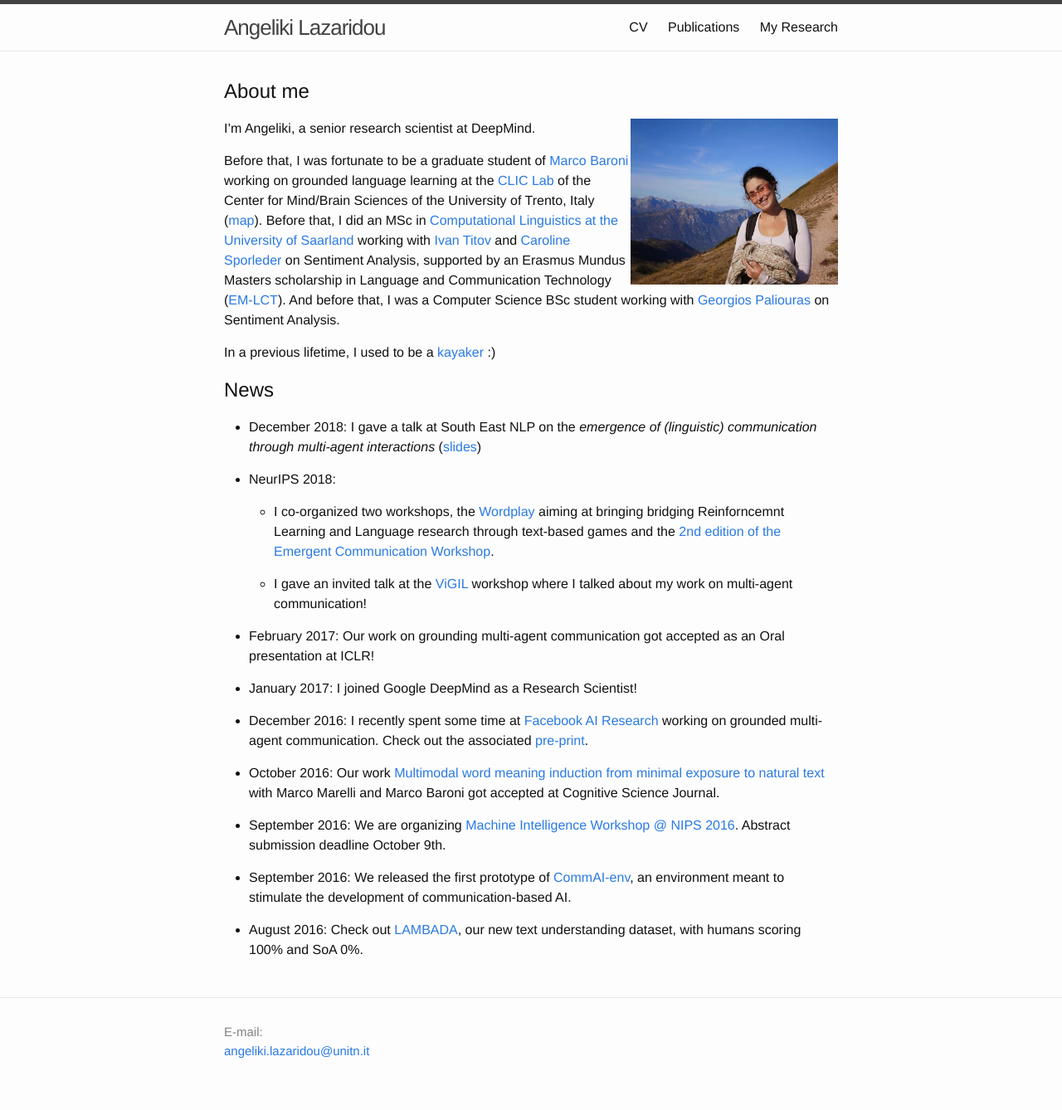
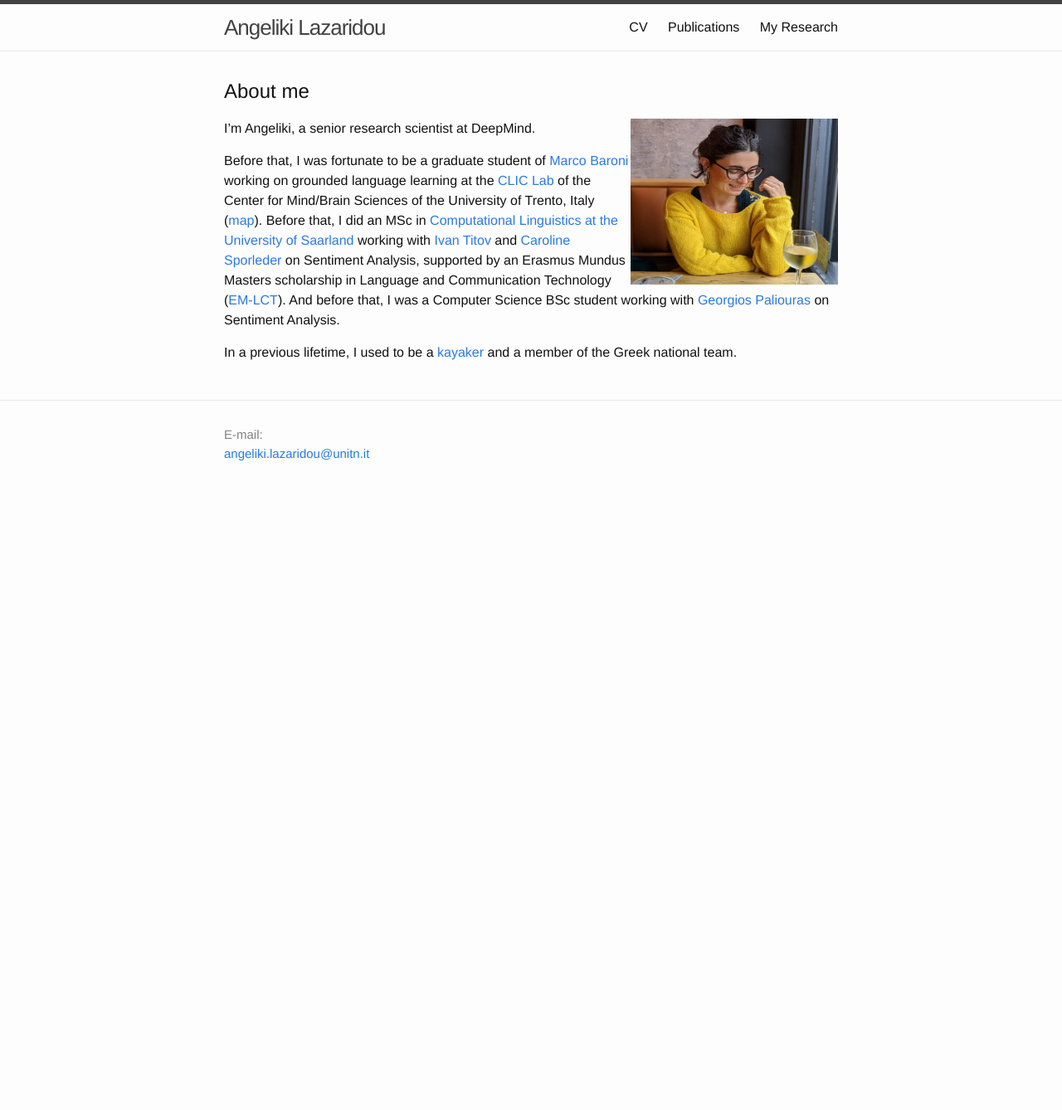
Before and after one commit to angelikilazaridou/angelikilazaridou.github.io, a Jekyll site: the page built from index.md, in a window 1280 px wide. Shown: the whole page at 83% size. Built offline with Jekyll 4.4.1, drawn with Linux system fonts in a browser that asks for light colours; after the commit the page ends 900 px from its top, so only the background shows below that.

Commit message:
updating pic and bio.

```diff
--- a/index.md
+++ b/index.md
@@ -5,7 +5,7 @@ layout: default
 
 
 <h2 id="about-me">About me</h2>
-<p><img src="../resourses/me.jpg" width="250" height="200" style="float:right">I’m Angeliki, a senior research scientist at DeepMind. </p>
+<p><img src="../resourses/me2.jpg" width="250" height="200" style="float:right">I’m Angeliki, a senior research scientist at DeepMind. </p>
 
 <p>Before that, I was fortunate to be a graduate student of <a
 href="http://clic.cimec.unitn.it/marco">Marco Baroni</a> working on grounded
@@ -21,9 +21,9 @@ BSc student working with <a
 href="http://users.iit.demokritos.gr/~paliourg">Georgios Paliouras</a> on
 Sentiment Analysis.</p>
 
-<p>In a previous lifetime, I used to be a <a href="../resourses/kayak.jpg">kayaker</a> :)</p>
+<p>In a previous lifetime, I used to be a <a href="../resourses/kayak.jpg">kayaker</a> and a member of the Greek national team.</p>
 
-
+{% comment %}
 News
 ---------
 * December 2018: I gave a talk at South East NLP on the *emergence of (linguistic) communication through multi-agent interactions* ([slides](https://bit.ly/2EQBlKq))
@@ -48,7 +48,7 @@ News
 
 * August 2016: Check out <a href="http://clic.cimec.unitn.it/lambada/"> LAMBADA</a>, our new text understanding dataset, with humans scoring 100% and SoA 0%.
 
-{% comment %}
+
 * April 2016: Our work <a href="http://arxiv.org/abs/1603.02618">The red one!: On learning to refer to things based on their discriminative properties</a> with Nghia The Pham  and Marco Baroni will appear at ACL 2016!
 
 * March 2016: I will be spending 3 months this fall at Facebook AI.
```
Also changed, not shown: resourses/me2.jpg (added).
